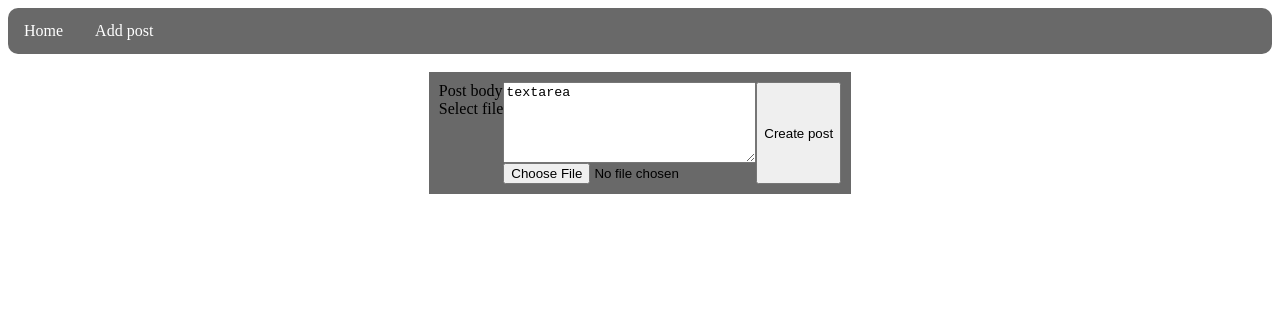
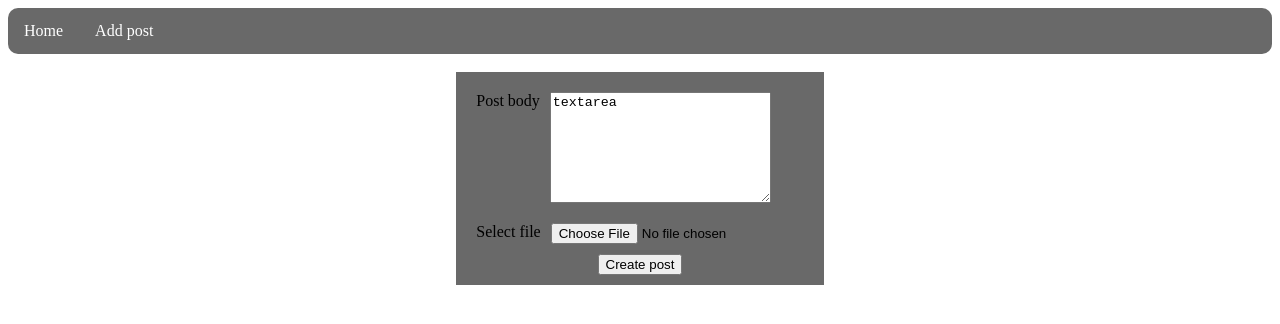
Before and after one commit to annammariaa/WAD-BD, a plain HTML site: page addPost.html in a window 1280 px wide. Drawn offline with Linux system fonts and the light colour scheme.

Commit message:
fixed directions in css

```diff
--- a/addPost.css
+++ b/addPost.css
@@ -13,22 +13,22 @@ form {
 .container form {
     background-color: dimgrey;
     display: flex;
-    flex-direction: row;
+    flex-direction: column;
     width: max-content;
     padding: 10px 10px 10px 10px;
 }
 
-.sidetext {
+.small-container {
     display: flex;
-    float: right;
+    flex-direction: row;
+    padding: 10px;
+    border: 10px;
+    gap: 10px;
+}
+
+.small-container-button{
+    display: flex;
     flex-direction: column;
-
+    align-items: center;
 
 }
-
-.sidecontent {
-    display: flex;
-    float: right;
-    flex-direction: column;
-
-}
--- a/addPost.html
+++ b/addPost.html
@@ -18,18 +18,21 @@
   <div class="container">
     <form id="submit-form" method="POST" action="index.html">
 
-      <div class="sidetext">
+      <div class="small-container">
         <label for="textarea-upload">Post body</label>
-        <label for="file-upload">Select file</label>
+        <textarea class="sidecontent" id="textarea-upload" name="textarea-content" rows="7"
+          cols="25">textarea</textarea>
       </div>
 
-      <div class="sidecontent">
-        <textarea class="sidecontent" id="textarea-upload" name="textarea-content" rows="5"
-          cols="20">textarea</textarea>
+      <div class="small-container">
+        <label for="file-upload">Select file</label>
         <input type="file" id="file-upload" name="file-content">
       </div>
 
-      <input type="submit" id="submit-post" value="Create post">
+      <div class="small-container-button">
+        <input type="submit" id="submit-post" value="Create post">
+      </div>
+
     </form>
   </div>
 </body>
```
